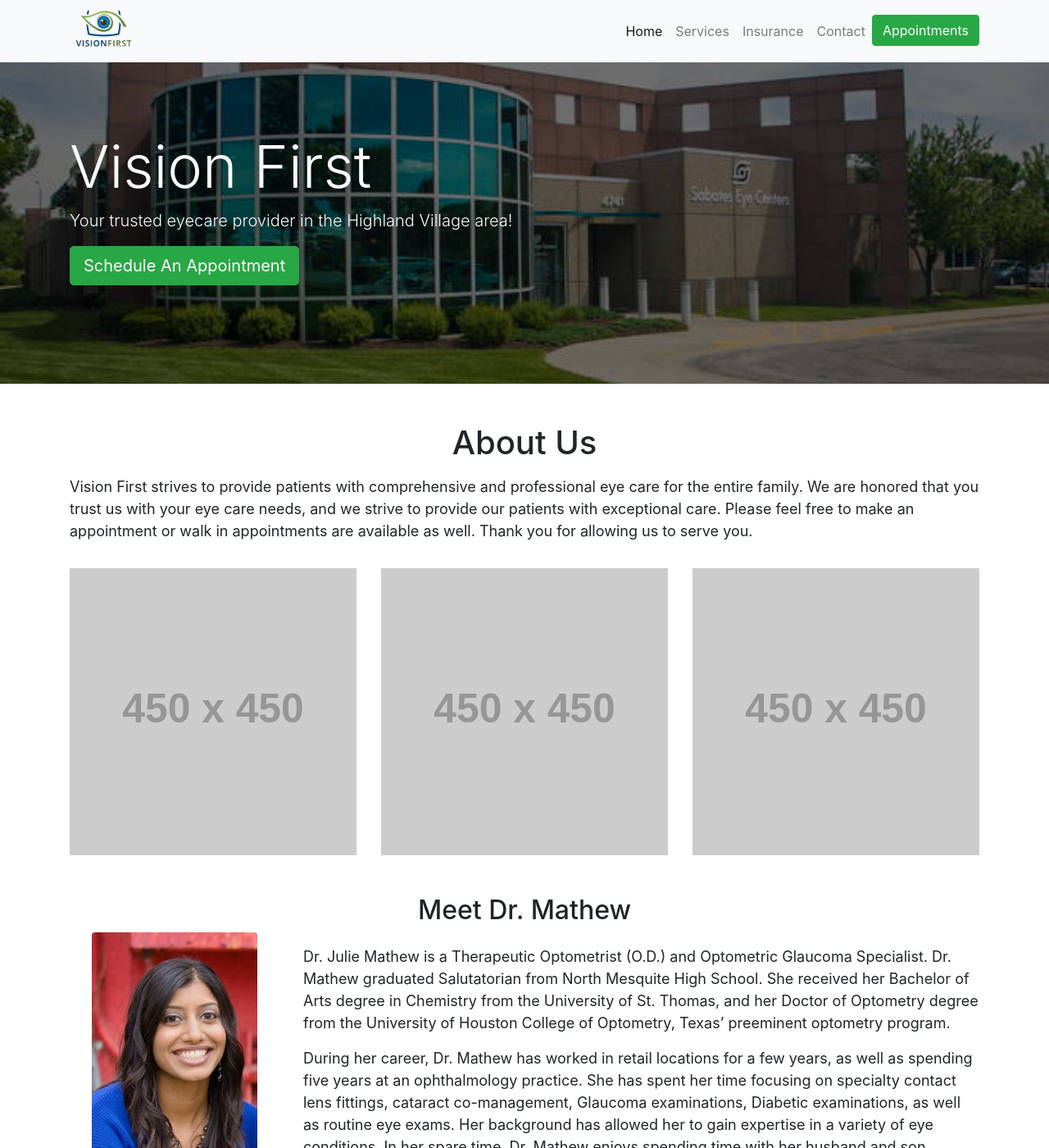
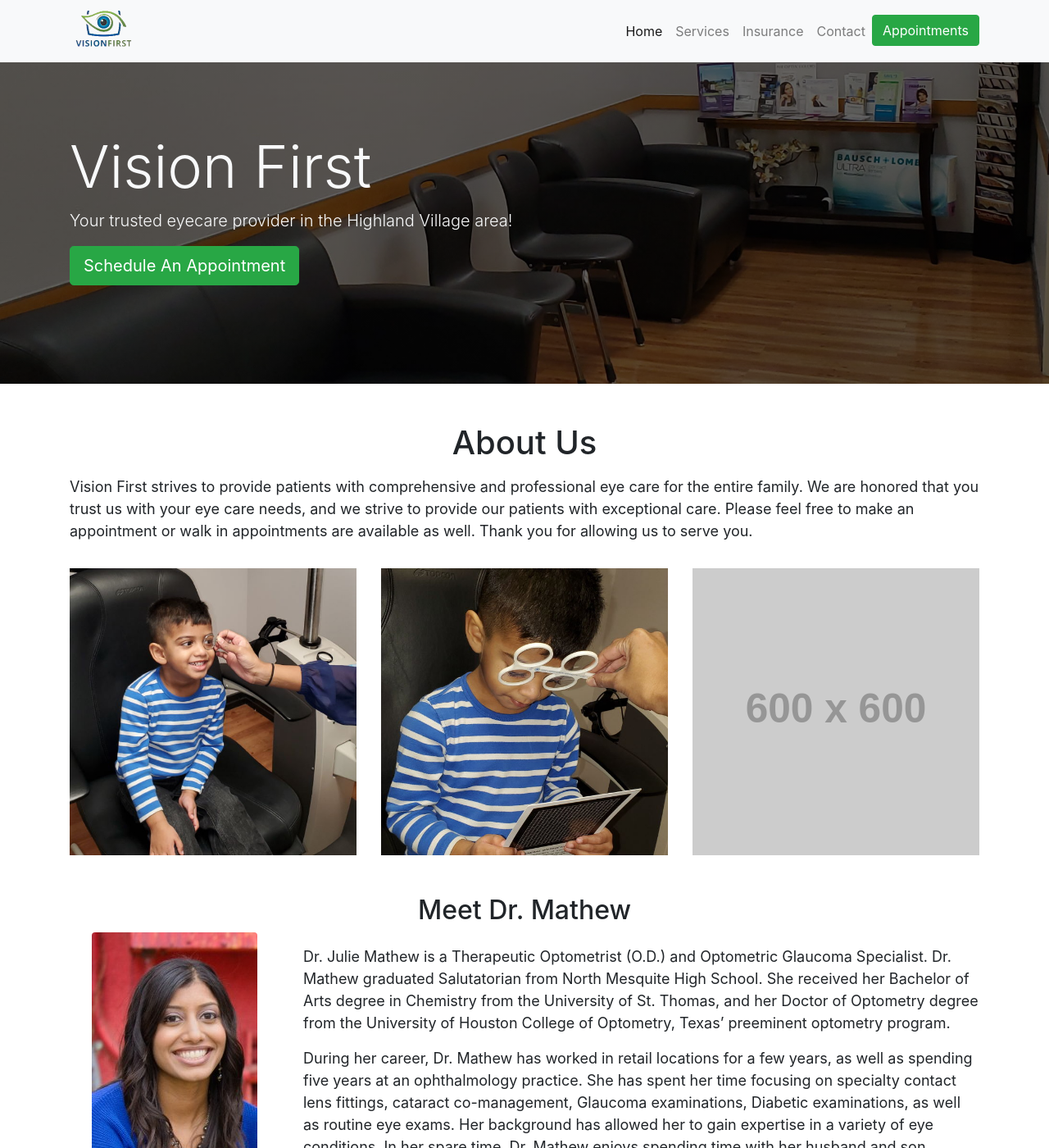
Before and after one commit to davidclark22/vision-first, a Jekyll site: the page built from index.html, in a window 1280 px wide and 1400 px high. Shown: the whole window at 82% size. Built offline with Jekyll 4.4.1, drawn with Linux system fonts in a browser that asks for light colours; nearby versions of some CDN libraries.

Commit message:
update pictures

```diff
--- a/assets/css/customstyle.css
+++ b/assets/css/customstyle.css
@@ -8,7 +8,14 @@
 }
 
 .jumbotron-home {
-  background-image: url("../img/building.jpg");
-  background-size: cover;
+  background: linear-gradient( rgba(0, 0, 0, 0.6), rgba(0, 0, 0, .6) ), url("../img/office.jpg");
+    background-repeat: no-repeat;
+    background-attachment: scroll;
+    background-position: center center;
+    -webkit-background-size: cover;
+    -moz-background-size: cover;
+    -o-background-size: cover;
+    background-size: cover;
+    background-size: cover;
   min-height: 420px;
 }
--- a/index.html
+++ b/index.html
@@ -20,13 +20,13 @@
         <div class="container">
             <div class="row">
                 <div class="col-md-4 mt-3">
-                    <img class="img-fluid" src="https://via.placeholder.com/450">
+                    <img class="img-fluid" src="{{'/assets/img/exam_1.jpg' | relative_url}}">
                 </div>
                 <div class="col-md-4 mt-3">
-                    <img class="img-fluid" src="https://via.placeholder.com/450">
+                    <img class="img-fluid" src="{{'/assets/img/exam_2.jpg' | relative_url}}">
                 </div>
                 <div class="col-md-4 mt-3">
-                    <img class="img-fluid" src="https://via.placeholder.com/450">
+                    <img class="img-fluid" src="https://via.placeholder.com/600">
                 </div>
             </div>
         </div>
--- a/insurance.html
+++ b/insurance.html
@@ -16,10 +16,14 @@
                 <div class="col-12">
                     <h1 class="text-center">Insurance</h1>
                 </div>
-                <div class="col-md-12 mt-3">
+                <div class="col-md-6 mt-3">
                     <p>If possible, please call ahead of time to provide us with your insurance information so that we can verify benefits before the time of your exam.</p>
                     <p>Phone: <a href="tel:972-906-8822">972-906-8822</a></p>
+
                 </div>
+                <!-- <div class="col-md-6 mt-3">
+                    <img class="img-fluid" src="{{'/assets/img/exam_700.jpg' | relative_url}}">
+                </div> -->
             </div>
 
         </div>
```
Also changed, not shown: assets/img/building.jpg (deleted), assets/img/exam_1.jpg (added), assets/img/exam_2.jpg (added), assets/img/exam_700.jpg (added), assets/img/office.jpg (added).
